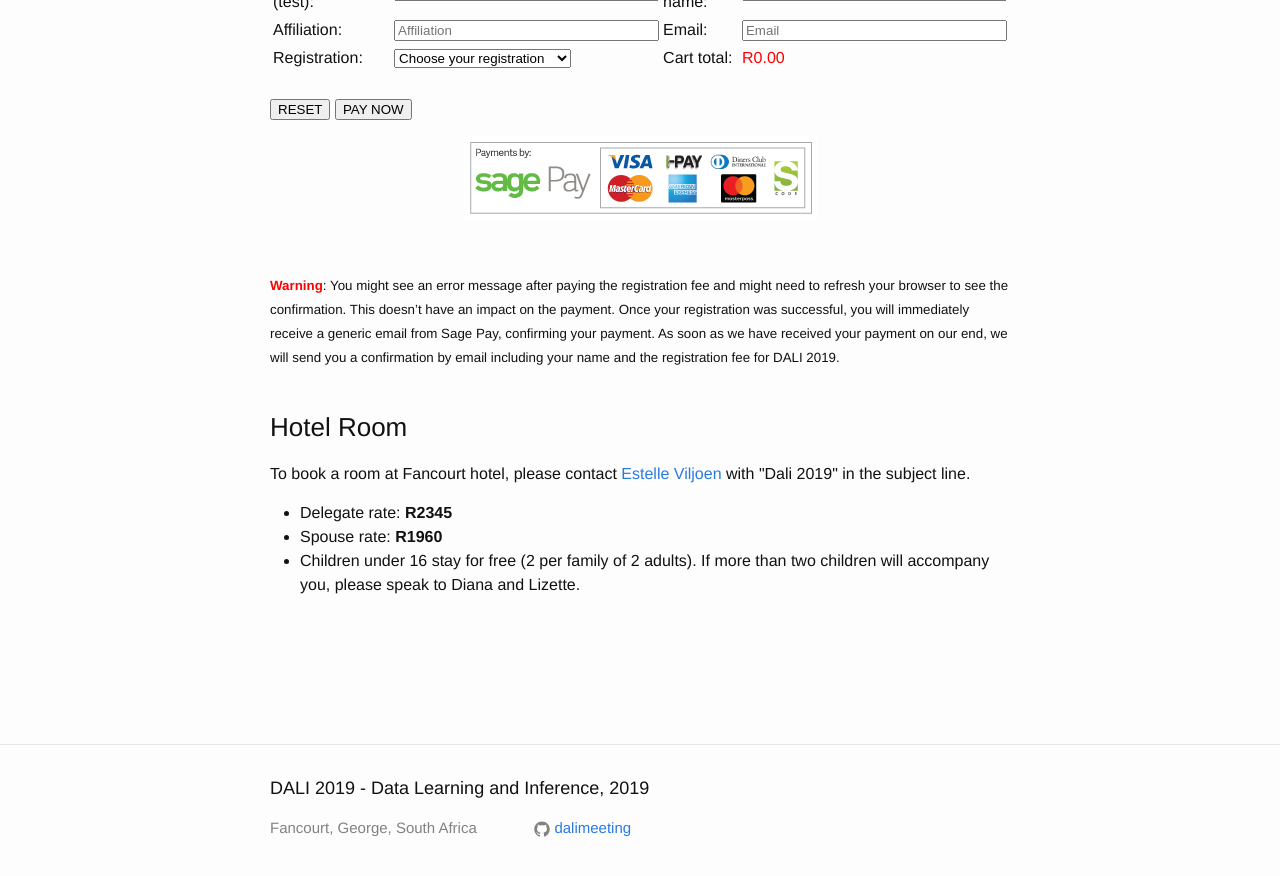
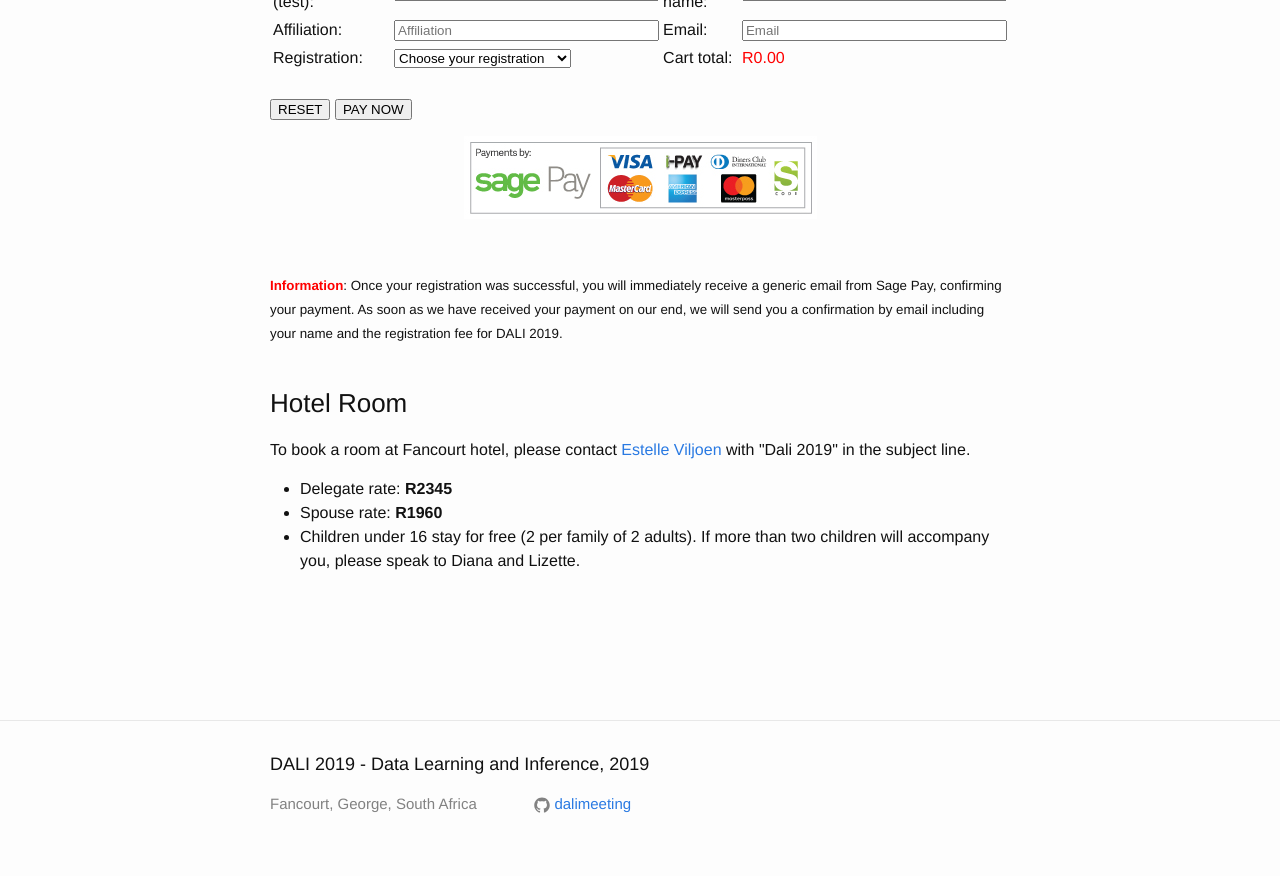
Before and after one commit to dalimeeting/dalimeeting.github.io, a Jekyll site: the page built from registration.html, in a window 1280 px wide and 900 px high, scrolled down 1362 px. Shown: the top 876 px of the window. Built offline with Jekyll 4.4.1, drawn with Linux system fonts in a browser that asks for light colours.

Commit message:
Update registration.html

```diff
--- a/_layouts/registration.html
+++ b/_layouts/registration.html
@@ -60,8 +60,7 @@ layout: page
   <p style="text-align:center;"><img src="{{ '/assets/Combination-7_Horizontal.jpg' | prepend: site.baseurl }}" /></p>
 
   <br>
-  </p><small><strong><font color="red">Warning</font></strong>: You might see an error message after paying the registration fee and might need to refresh your browser to see the confirmation. This doesn’t have an impact on the payment.
-  Once your registration was successful, you will immediately receive a generic email from Sage Pay, confirming your payment.
+  </p><small><strong><font color="red">Information</font></strong>: Once your registration was successful, you will immediately receive a generic email from Sage Pay, confirming your payment.
   As soon as we have received your payment on our end, we will send you a confirmation by email including your name and the registration fee for DALI 2019.</small></p>
 
   <br>
```
